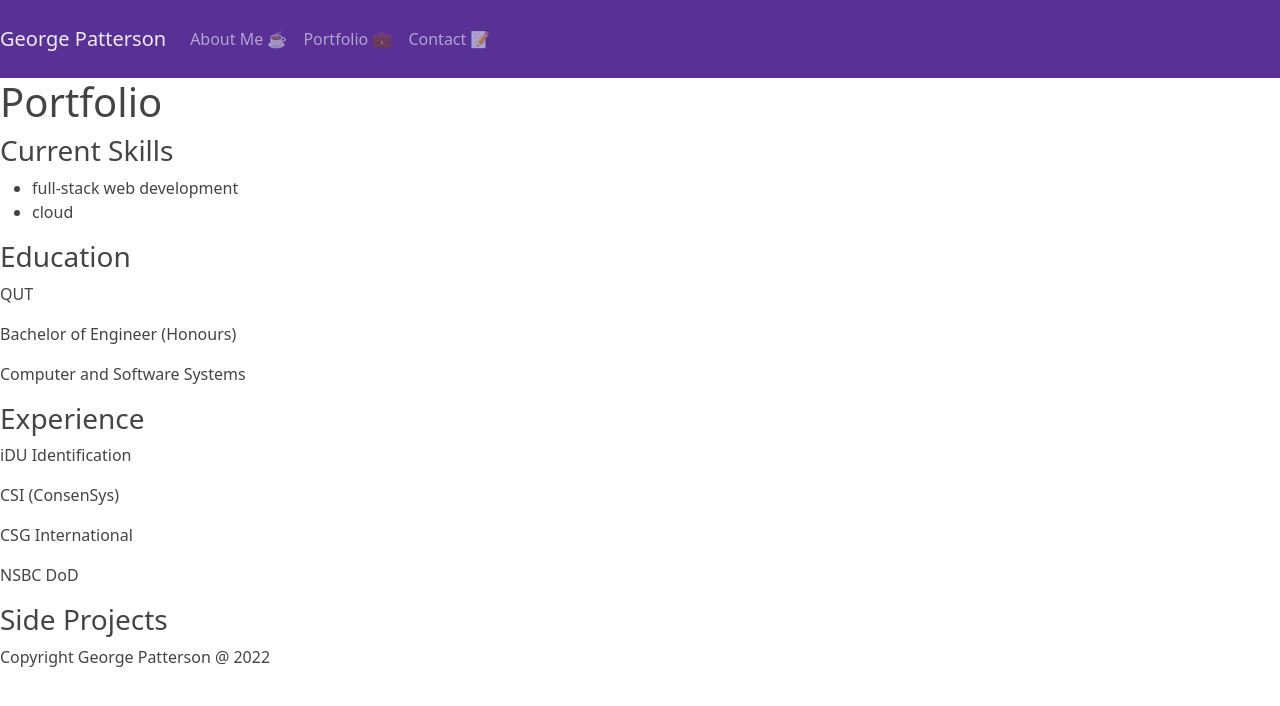
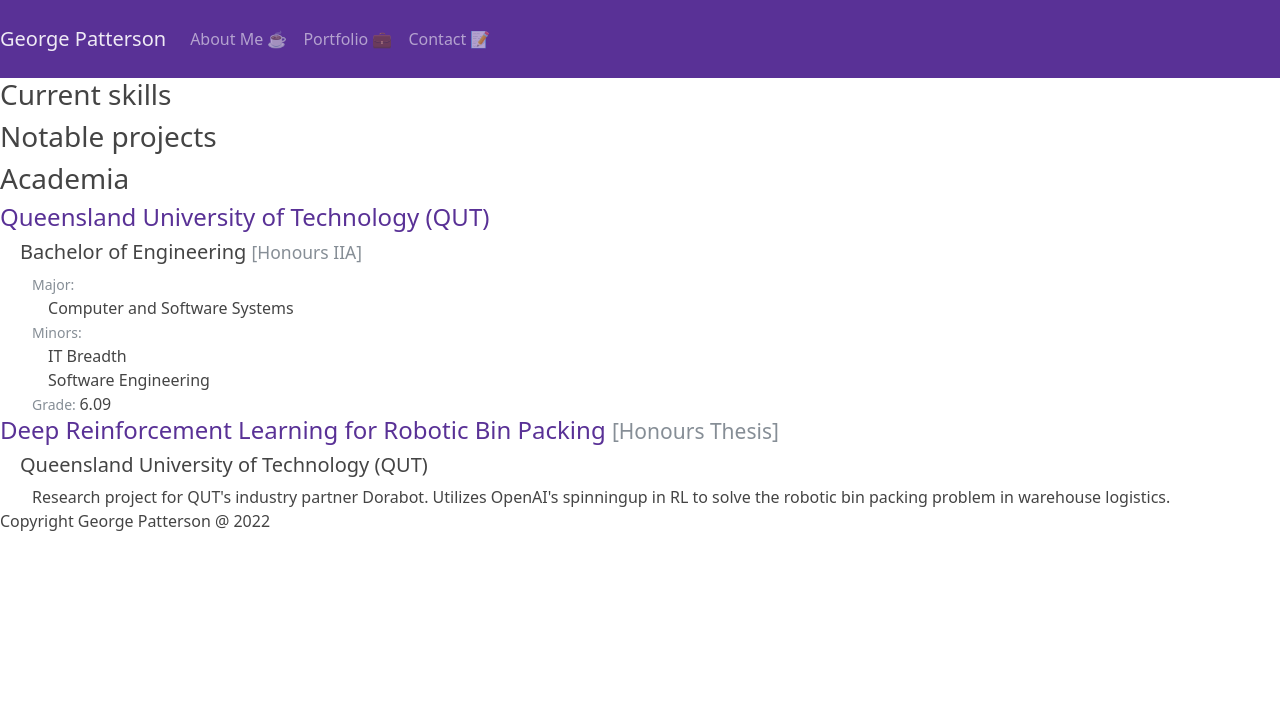
Before and after one commit to georgep9/static-portfolio, a Next.js app: page /portfolio in a window 1280 px wide. Shown: the top 706 px of the page. Built offline with nearby package versions, Linux system fonts and the light colour scheme.

Commit message:
Academia component

```diff
--- /dev/null
+++ b/components/portfolio-page/Academia.tsx
@@ -0,0 +1,68 @@
+
+export type AcademiaEntry = {
+    education?: {
+        institution: {
+            fullname: String
+            shortname?: String,
+        }
+        course: {
+            fullname: String,
+            level?: String
+            major?: String
+            minors?: String[]
+        }
+        grade?: String,
+        description?: String
+    }[]
+    research?: {
+        institution: {
+            fullname: String
+            shortname?: String,
+        },
+        project: {
+            title: String,
+            description?: String
+        },
+        type: String
+    }[]
+}
+
+const Academia = (entry: AcademiaEntry) => {
+    return (
+        <>
+        <div>
+            <h3>Academia</h3>
+            {entry.education?.map((edu, index) => (
+                <div key={index}>
+                    <h4 className="text-primary">{edu.institution.fullname} ({edu.institution.shortname})</h4>
+                    <h5>
+                        &emsp;{edu.course.fullname} {(edu.course.level) ? <small key={index} className="text-muted">[{edu.course.level}]</small> : null}
+                    </h5>
+                    &emsp;&emsp;<small className="text-muted">Major: </small><br></br>
+                    &emsp;&emsp;&emsp;{edu.course.major}<br></br>
+                    &emsp;&emsp;<small className="text-muted">Minors:</small><br></br>
+                    {(edu.course.minors) ? edu.course.minors?.map((minor) => (
+                        <>
+                            &emsp;&emsp;&emsp;{minor}<br></br>
+                        </>
+                    )) : null}
+                    &emsp;&emsp;{(edu.grade) ? (
+                        <>
+                            <small className="text-muted">Grade: </small>{edu.grade}<br></br>
+                        </>
+                    ) : null}
+                </div>
+            ))}
+            {entry.research?.map((res, index) => (
+                <div key={index}>
+                    <h4 className="text-primary">{res.project.title} <small key={index} className="text-muted">[{res.type}]</small></h4>
+                    <h5>&emsp;{res.institution.fullname} ({res.institution.shortname})</h5>
+                    &emsp;&emsp;{res.project.description}
+                </div>
+            ))}
+        </div>
+        </>
+    )
+}
+
+export default Academia;
--- a/components/portfolio-page/PortfolioContent.tsx
+++ b/components/portfolio-page/PortfolioContent.tsx
@@ -1,34 +1,38 @@
+import Academia, { AcademiaEntry } from "./Academia"
+
+const qut : AcademiaEntry = {
+  education: [{
+    institution: {
+        fullname: "Queensland University of Technology",
+        shortname: "QUT"
+    },
+    course: {
+        fullname: "Bachelor of Engineering",
+        level: "Honours IIA",
+        major: "Computer and Software Systems",
+        minors: ["IT Breadth", "Software Engineering"]
+    },
+    grade: "6.09"
+    }],
+  research: [{
+    institution: {
+      fullname: "Queensland University of Technology",
+      shortname: "QUT"
+    },
+    project: {
+        title: "Deep Reinforcement Learning for Robotic Bin Packing",
+        description: "Research project for QUT's industry partner Dorabot. Utilizes OpenAI's spinningup in RL to solve the robotic bin packing problem in warehouse logistics."
+    },
+    type: "Honours Thesis"
+  }]
+}
+
 const PortfolioContent = () => {
   return (
     <div>
-      <main>
-        <h1>
-          Portfolio
-        </h1>
-        <div>
-          <h3>Current Skills</h3>
-          <ul>
-            <li>full-stack web development</li>
-            <li>cloud</li>
-          </ul>
-        </div>
-        <div>
-          <h3>Education</h3>
-          <p>QUT</p>
-          <p>Bachelor of Engineer (Honours)</p>
-          <p>Computer and Software Systems</p>
-        </div>
-        <div>
-          <h3>Experience</h3>
-          <p>iDU Identification</p>
-          <p>CSI (ConsenSys)</p>
-          <p>CSG International</p>
-          <p>NSBC DoD</p>
-        </div>
-        <div>
-          <h3>Side Projects</h3>
-        </div>
-      </main>
+      <h3>Current skills</h3>
+      <h3>Notable projects</h3>
+      <Academia {...qut}/>
     </div>
   )
 }
--- a/pages/_app.tsx
+++ b/pages/_app.tsx
@@ -4,7 +4,6 @@ import '../styles/bootstrap.min.css'
 
 interface Props {
   Component: NextComponentType
-  // any props that come into the component
 }
 
 function MyApp({Component, ...props} : Props) {
```
